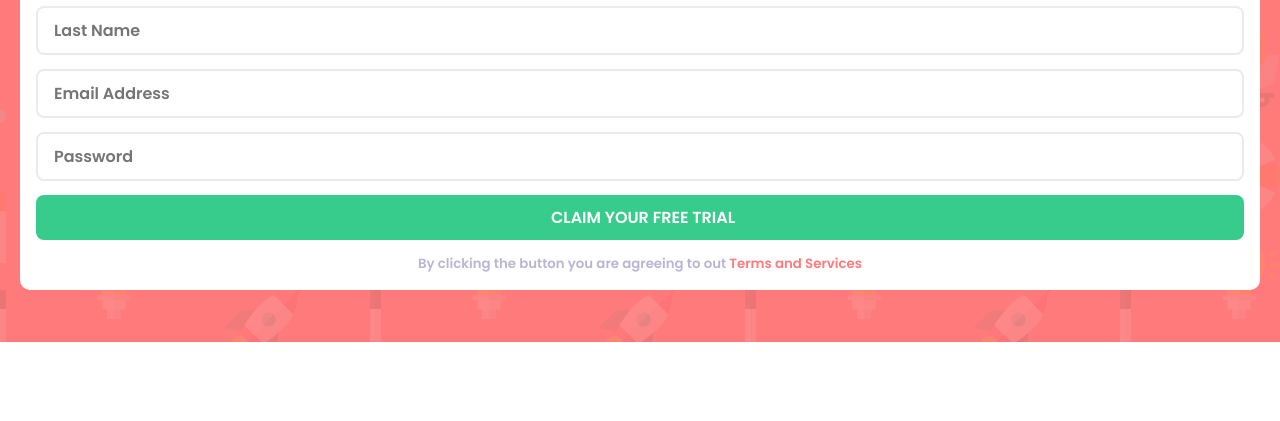
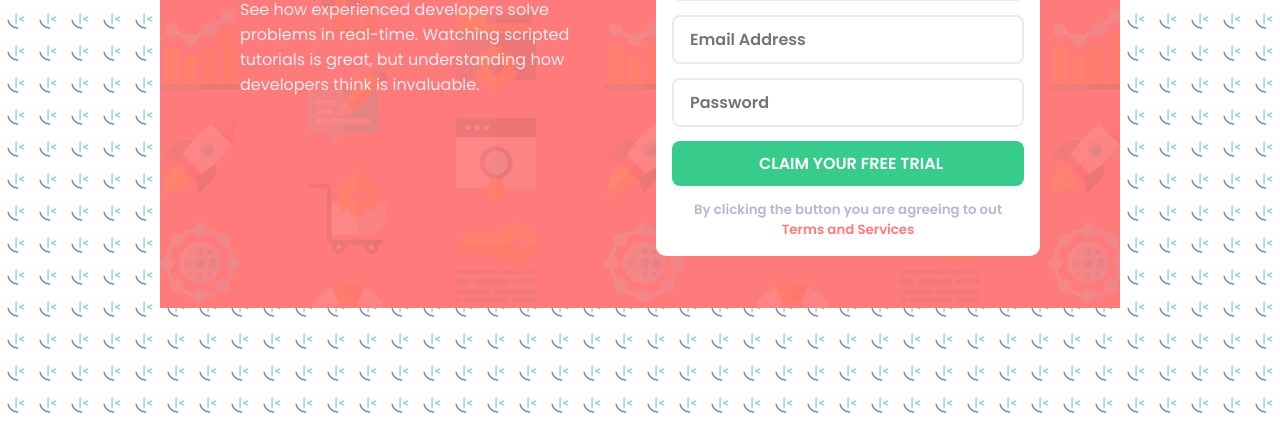
Before and after one commit to Whummy001/registration-form, a plain HTML site: page index.html in a window 1280 px wide. Shown: the part 379-800 px from the top of the page. Drawn offline with Linux system fonts and the light colour scheme.

Commit message:
Desktop view implemented

```diff
--- a/styles.css
+++ b/styles.css
@@ -99,3 +99,39 @@ a {
     color: var(--primary-1);
     text-decoration: none;
 }
+
+@media screen and (min-width: 376px) {
+    body {
+        padding: 5rem 10rem;
+        display: flex;
+        justify-content: center;
+        align-items: center;
+        background-image: url(./images/favicon-32x32.png);
+    }
+
+    .container {
+        display: flex;
+        padding-left: 5rem;
+        padding-right: 5rem;
+    }
+
+    .main {
+        max-width: var(--desktop);
+        background-image: url(./images/bg-intro-desktop.png);
+    }
+
+    .info {
+        display: flex;
+        flex-direction: column;
+        justify-content: center;
+        text-align: left;
+        width: 50%;
+        margin-right: 2rem;
+    }
+
+    .form-section {
+        flex-grow: 1;
+        width: 50%;
+    }
+
+}
```
